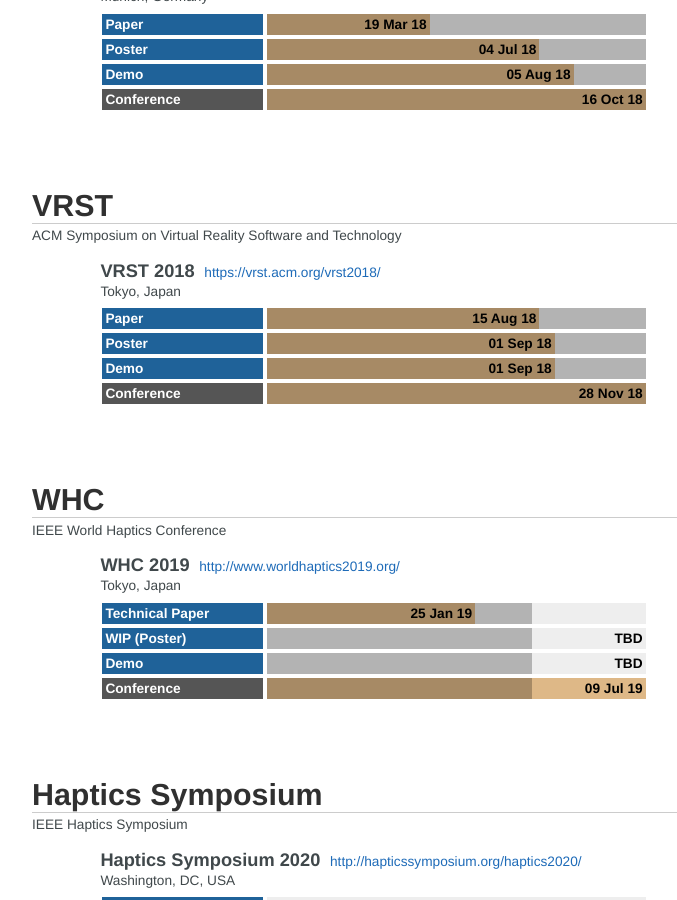
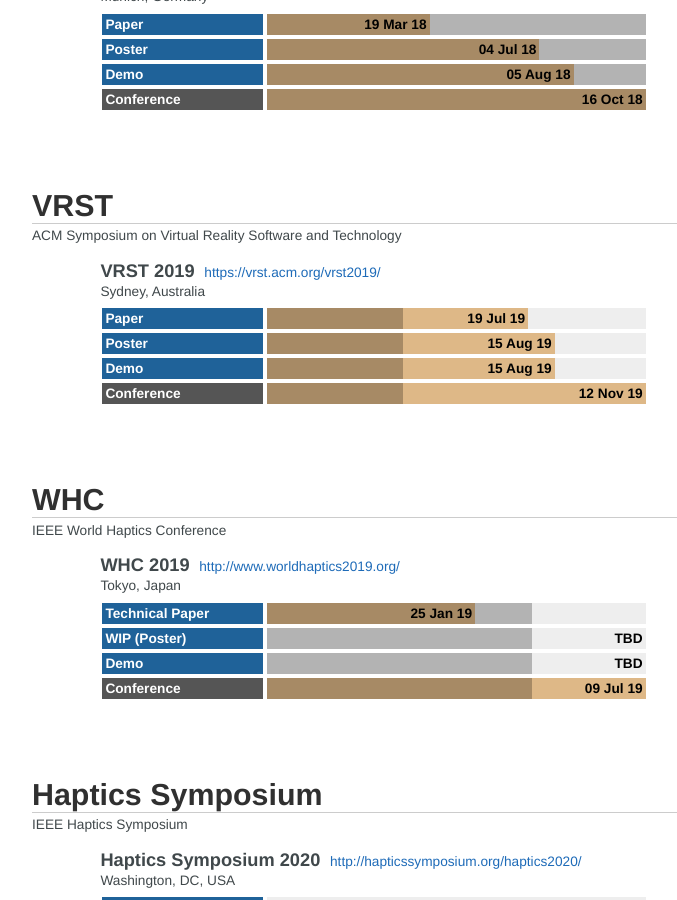
Before and after one commit to hci-calendar/hci-calendar.github.io, a Jekyll site: the page built from _pages/cal/vr.md, in a window 1280 px wide and 900 px high, scrolled down 1965 px. Shown: the whole window, without its empty margins (266-943 px from the left). Built offline with Jekyll 4.4.1, drawn with Linux system fonts in a browser that asks for light colours; comment, search, counter and statistics services are not loaded; some of the changed text lies outside the part shown.

Commit message:
update vrst2019

```diff
--- a/_data/cal/vr.yml
+++ b/_data/cal/vr.yml
@@ -43,20 +43,20 @@
   long: ACM Symposium on Virtual Reality Software and Technology
   years:
   -
-    year: 2018
-    date: "2018-11-28"
-    url : https://vrst.acm.org/vrst2018/
-    info: Tokyo, Japan
+    year: 2019
+    date: "2019-11-12"
+    url : https://vrst.acm.org/vrst2019/
+    info: Sydney, Australia
     submissions:
     -
       type: Paper
-      date: "2018-08-15"
+      date: "2019-07-19"
     -
       type: Poster
-      date: "2018-09-01"
+      date: "2019-08-15"
     -
       type: Demo
-      date: "2018-09-01"
+      date: "2019-08-15"
 
 - name: WHC
   long: IEEE World Haptics Conference
```
